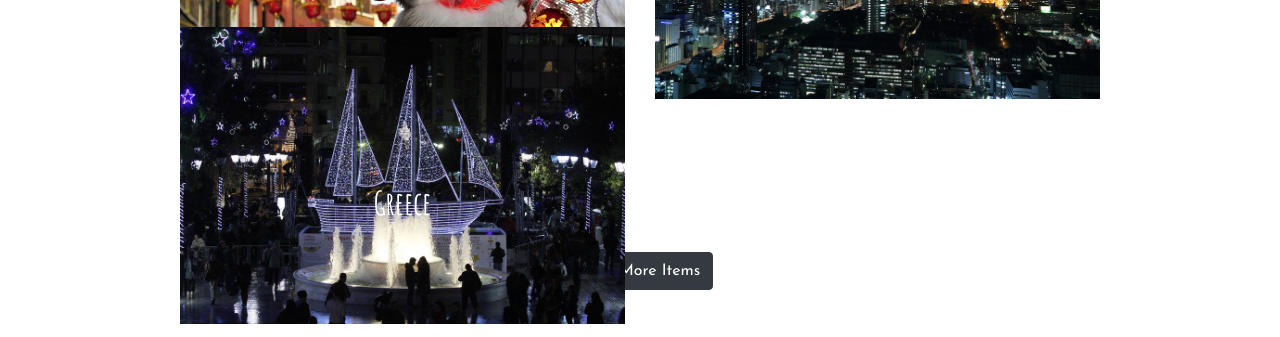
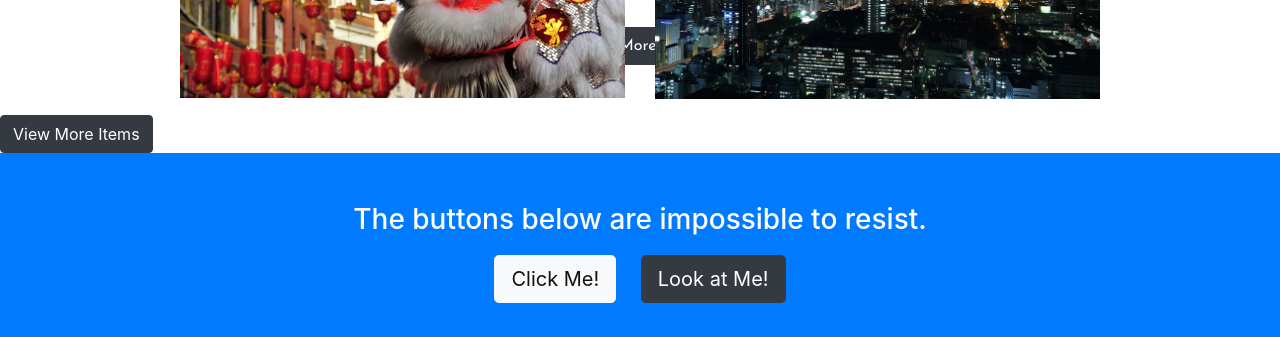
Before and after one commit to Natinika/Code-First-Girls_-Project, a website with bundled scripts: page startbootstrap-stylish-portfolio-gh-pages/index.html in a window 1280 px wide. Shown: the part 1839-2176 px from the top of the page. Built offline with nearby package versions, Linux system fonts and the light colour scheme.

```diff
--- a/startbootstrap-stylish-portfolio-gh-pages/index.html
+++ b/startbootstrap-stylish-portfolio-gh-pages/index.html
@@ -139,15 +139,6 @@
                 </div>
               </div>
 
-              <div class="col-md-6">
-                <div class="portfolio-item">
-                  <a href="second_page.html#Greece">
-                    <img class="img-portfolio img-fluid" src="img/Greece-portfolio.jpg">
-                  </a>
-                  <h2 align="center" style="margin-top:-140px;">Greece</h2>
-                </div>
-              </div>
-
             </div>
             <!-- /.row (nested) -->
               <a href="#" class="btn btn-dark">View More Items</a>
```
